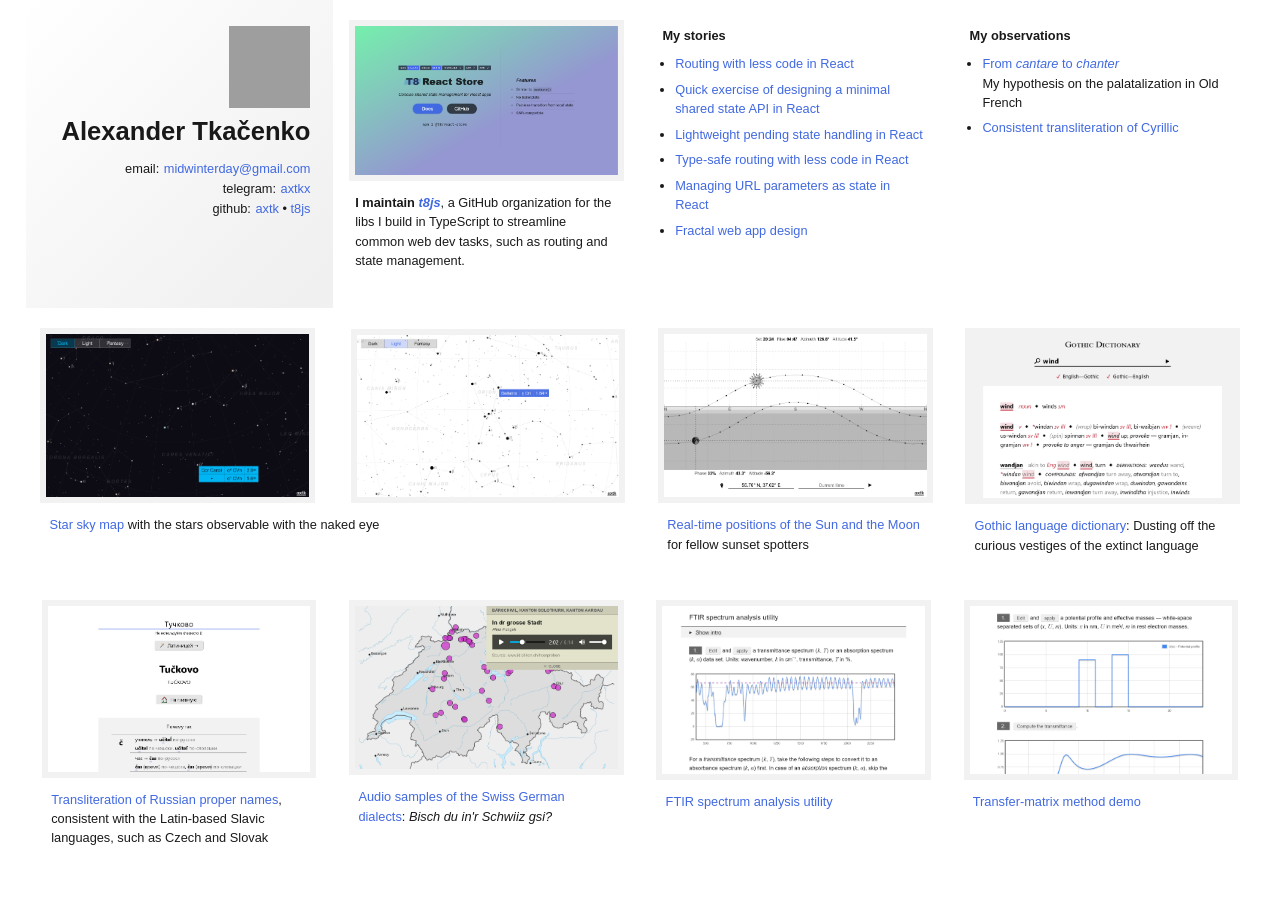
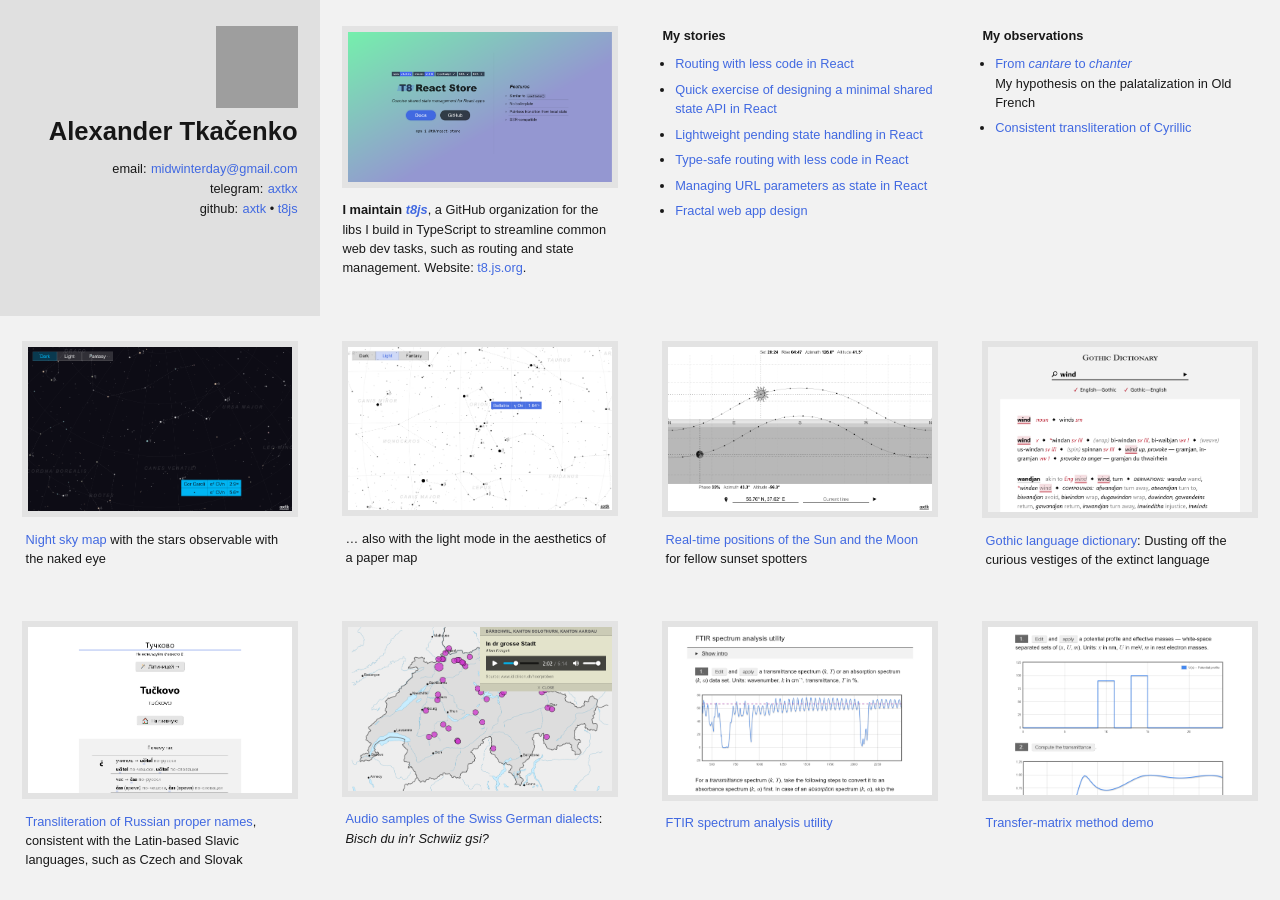
Before and after one commit to axtk/axtk.github.io, a Jekyll site: the page index.html, which Jekyll copies as it is, in a window 1280 px wide. Built offline with Jekyll 4.4.1, drawn with Linux system fonts in a browser that asks for light colours; grey boxes are pictures that could not be loaded.

Commit message:
update layout, replace flex with grid

```diff
--- a/index.html
+++ b/index.html
@@ -10,7 +10,7 @@
 <body>
 <main>
 
-<div class="intro box">
+<section data-tags="intro">
   <div class="image">
     <p><span><img src="https://github.com/axtk.png" alt="" width="160"></span></p>
   </div>
@@ -29,16 +29,16 @@
       </tr>
     </table>
   </div>
-</div>
+</section>
 
-<div class="intro2 box">
+<section data-tags="intro2">
   <figure>
     <picture><a href="https://t8.js.org" target="_blank"><img src="x/assets/screenshots/t8_react_store_20251015_2121.png" alt="T8 React Store docs screenshot" height="360" loading="lazy"></a></picture>
   </figure>
-  <p><strong>I maintain <a href="https://github.com/t8js" target="_blank"><i>t8js</i></a></strong>, a GitHub organization for the libs I build in TypeScript to streamline common web dev tasks, such as routing and state management.</p>
-</div>
+  <p><strong>I maintain <a href="https://github.com/t8js" target="_blank"><i>t8js</i></a></strong>, a GitHub organization for the libs I build in TypeScript to streamline common web dev tasks, such as routing and state management. Website: <a href="https://t8.js.org" target="_blank">t8.js.org</a>.</p>
+</section>
 
-<div class="intro2 box">
+<section data-tags="intro2">
   <p class="tag"><strong>My stories</strong></p>
   <ul>
     <li><a href="https://dev.to/axtk/routing-with-less-code-in-react-4ll5" target="_blank">Routing with less code in React</a></li>
@@ -48,66 +48,72 @@
     <li><a href="https://dev.to/axtk/managing-url-parameters-as-state-in-react-3903" target="_blank">Managing URL parameters as state in React</a></li>
     <li><a href="https://dev.to/axtk/fractal-web-app-design-4o71" target="_blank">Fractal web app design</a></li>
   </ul>
-</div>
+</section>
 
-<div class="intro2 box">
+<section data-tags="intro2">
   <p class="tag"><strong>My observations</strong></p>
   <ul>
     <li><a href="x/palatalization_in_Old_French">From <i>cantare</i> to <i>chanter</i></a><br>
       <span class="description">My hypothesis on the palatalization in Old French</span></li>
     <li><a href="x/translit">Consistent transliteration of Cyrillic</a></li>
   </ul>
-</div>
+</section>
 
-<div class="app box" data-size="2">
+<section data-tags="app">
   <figure>
     <picture><a href="x/stars?mode=dark"><img src="x/assets/screenshots/stars_2d.png" alt="Dark-mode star sky map screenshot" height="360" loading="lazy"></a></picture>
+    <figcaption><a href="x/stars">Night sky map</a> with the stars observable with the naked eye</figcaption>
+  </figure>
+</section>
+
+<section data-tags="app">
+  <figure>
     <picture><a href="x/stars?mode=light"><img src="x/assets/screenshots/stars_1l.png" alt="Light-mode star sky map screenshot" height="360" loading="lazy"></a></picture>
-    <figcaption><a href="x/stars">Star sky map</a> with the stars observable with the naked eye</figcaption>
+    <figcaption>&hellip; also with the light mode in the aesthetics of a paper map</figcaption>
   </figure>
-</div>
+</section>
 
-<div class="app box">
+<section data-tags="app">
   <figure>
     <picture><img src="x/assets/screenshots/daylight.png" alt="Daylight app screenshot" height="360" loading="lazy"></picture>
     <figcaption><a href="x/daylight">Real-time positions of the Sun and the Moon</a> for fellow sunset spotters</figcaption>
   </figure>
-</div>
+</section>
 
-<div class="app box">
+<section data-tags="app">
   <figure>
     <picture><img src="x/assets/screenshots/gothic_4.png" alt="Gothic dictionary app screenshot" height="360" loading="lazy"></picture>
     <figcaption><a href="x/gothic">Gothic language dictionary</a>: Dusting off the curious vestiges of the extinct language</figcaption>
   </figure>
-</div>
+</section>
 
-<div class="app box">
+<section data-tags="app">
   <figure>
     <picture><img src="x/assets/screenshots/translit_names_5.png" alt="Translit names app screenshot" height="360" loading="lazy"></picture>
     <figcaption><a href="x/names">Transliteration of Russian proper names</a>, consistent with the Latin-based Slavic languages, such as Czech and Slovak</figcaption>
   </figure>
-</div>
+</section>
 
-<div class="app box">
+<section data-tags="app">
   <figure>
     <picture><img src="x/assets/screenshots/alemannic.png" alt="Alemannic dialect map screenshot" height="360" loading="lazy"></picture>
     <figcaption><a href="x/alemannic">Audio samples of the Swiss German dialects</a>: <i>Bisch du in'r Schwiiz gsi?</i></figcaption>
   </figure>
-</div>
+</section>
 
-<div class="app box">
+<section data-tags="app">
   <figure>
     <picture><img src="x/assets/screenshots/spectra.png" alt="FTIR spectrum analysis app screenshot" height="360" loading="lazy"></picture>
     <figcaption><a href="x/spectra">FTIR spectrum analysis utility</a></figcaption>
   </figure>
-</div>
+</section>
 
-<div class="app box">
+<section data-tags="app">
   <figure>
     <picture><img src="x/assets/screenshots/tmm.png" alt="Transfer-matrix method demo screenshot" height="360" loading="lazy"></picture>
     <figcaption><a href="x/tmm">Transfer-matrix method demo</a></figcaption>
   </figure>
-</div>
+</section>
 
 </main>
 <script src="x/assets/index.js"></script>
--- a/x/assets/index.css
+++ b/x/assets/index.css
@@ -2,15 +2,14 @@
   color-scheme: light dark;
 
   --color: light-dark(black, white);
-  --background: light-dark(white, #1a1a1a);
+  --background: light-dark(#f2f2f2, #1a1a1a);
   --link-color: light-dark(royalblue, deepskyblue);
   --mark-color: light-dark(#d5fbb0, #3d2b5e);
   --box-size: 24rem;
   --box-padding-x: 1.75rem;
   --box-padding-y: 2rem;
-  --gap: 0;
 
-  --light-color: color(from var(--color) srgb r g b / 0.05);
+  --light-color: color(from var(--color) srgb r g b / 0.03);
 }
 html {
   font: normal 80% / 1.5 sans-serif;
@@ -45,36 +44,28 @@ li + li {
   margin-top: 0.5em;
 }
 main {
-  display: flex;
-  flex-wrap: wrap;
-  justify-content: center;
-  padding: var(--gap) 0 1rem var(--gap);
+  display: grid;
+  grid-template-columns: repeat(auto-fit, minmax(var(--box-size), 1fr));
 }
-.box {
-  width: var(--box-size);
-  max-width: 100%;
-  /* background: color(from var(--color) srgb r g b / .05); */
+section {
   padding: var(--box-padding-y) var(--box-padding-x);
-  margin: 0 var(--gap) var(--gap) 0;
+  margin: 0;
   box-sizing: border-box;
 }
-.box[data-size="2"] {
-  width: calc(2 * var(--box-size) + var(--gap));
-}
-.box[data-size="2"] picture ~ picture {
-  margin-left: calc(2 * var(--box-padding-x));
-}
 figure {
+  width: 100%;
+  padding: 0;
   margin: 0;
 }
 picture {
   display: inline-block;
-  width: calc(var(--box-size) - 2 * var(--box-padding-x));
+  width: 100%;
   min-height: 10rem;
   font-size: 0;
   text-align: center;
   background: var(--light-color);
-  outline: 0.5rem solid var(--light-color);
+  border: 0.5rem solid var(--light-color);
+  box-sizing: border-box;
 }
 picture img {
   max-width: 100%;
@@ -84,21 +75,19 @@ figcaption {
   padding: 0 0.25em;
   margin: 1em 0 0;
 }
-.intro {
+section[data-tags~="intro"] {
   /* background: #e9f2d5; */
   /* background: linear-gradient(to bottom right, #fff, #f0ece3) 50% 50%/cover no-repeat; */
-  background:
-    linear-gradient(to bottom right, var(--background), var(--light-color)) 50%
-    50% / cover no-repeat;
+  background: color(from var(--color) srgb r g b / .075);
   text-align: right;
 }
-.intro h1 {
+section[data-tags~="intro"] h1 {
   font-size: 2rem;
   font-weight: 900;
   line-height: 1;
   margin: 0;
 }
-.intro .image {
+section[data-tags~="intro"] .image {
   --size: 6.4rem;
 
   display: inline-block;
@@ -108,11 +97,11 @@ figcaption {
   margin-bottom: 0.5rem;
   overflow: hidden;
 }
-.intro .image img {
+section[data-tags~="intro"] .image img {
   width: var(--size);
   height: auto;
 }
-.intro .content {
+section[data-tags~="intro"] .content {
   display: flex;
   flex-direction: column;
 }
@@ -164,23 +153,19 @@ strong::before {
 
     font-size: 100%;
   }
-  .box:not(.intro) + .box {
+  section:not([data-tags~="intro"]) + section {
     border-top: 1rem solid var(--light-color);
   }
-  .box[data-size="2"] picture ~ picture {
-    margin-left: 0;
-    margin-top: 1.5rem;
-  }
-  .intro {
+  section[data-tags~="intro"] {
     text-align: left;
     /* background: color(from var(--color) srgb r g b / .05); */
     /* background: #ebf0e1; */
     background: var(--light-color);
   }
-  .intro h1 {
+  section[data-tags~="intro"] h1 {
     font-size: 1.75rem;
   }
-  .intro .image {
+  section[data-tags~="intro"] .image {
     --size: 5rem;
 
     float: right;
```
